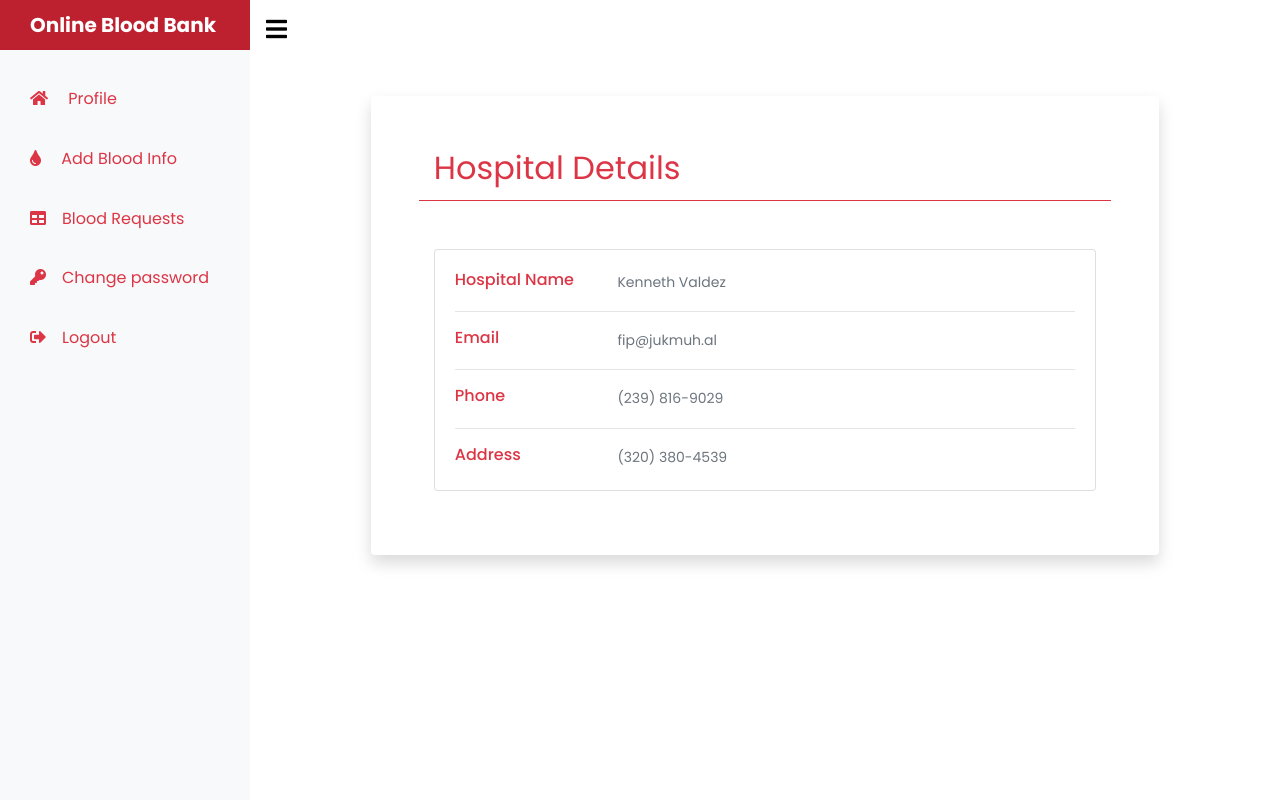
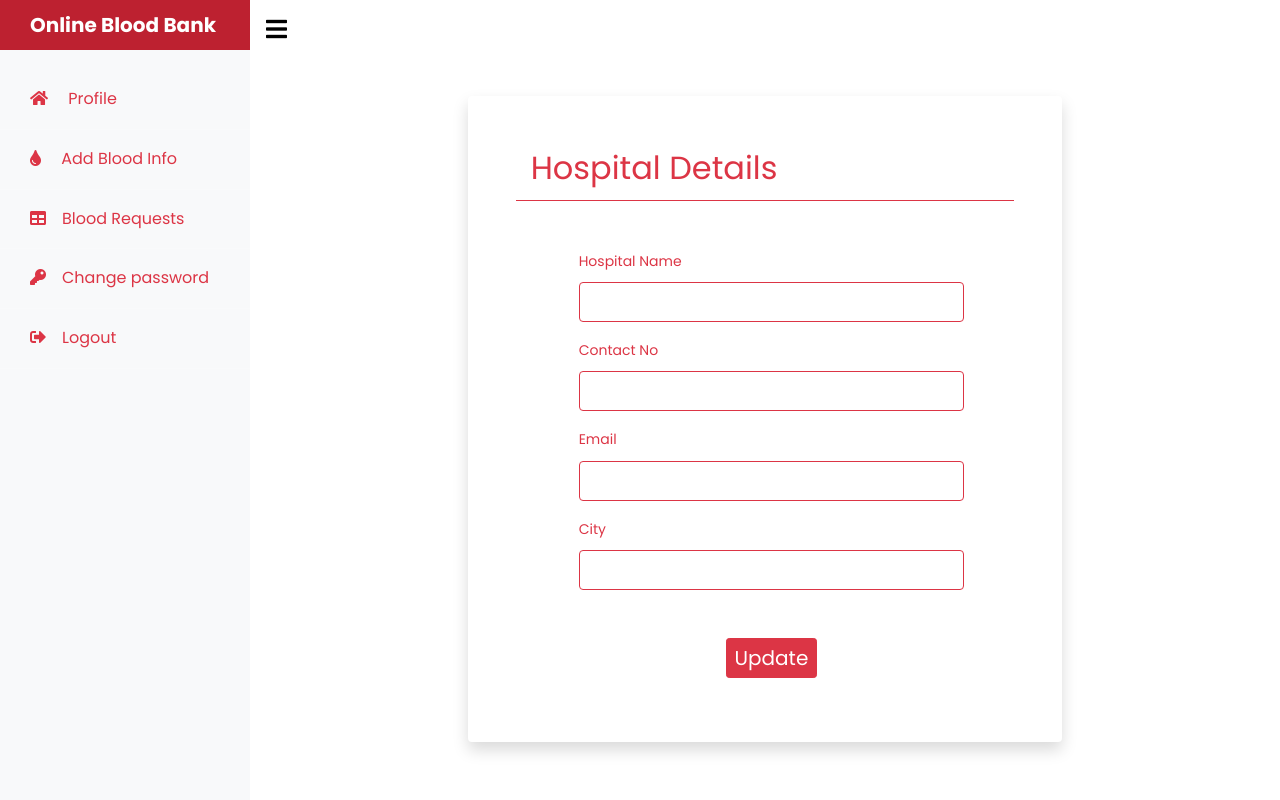
Before and after one commit to jayachandragoteti/Blood-Bank, a PHP site: page /Hospital/dashboard.php in a window 1280 px wide. Run offline with PHP 8.4, Linux system fonts and the light colour scheme; the visitor is signed in with stand-in values (Sample User, id 1).

Commit message:
Update dashboard.php

```diff
--- a/Hospital/dashboard.php
+++ b/Hospital/dashboard.php
@@ -28,44 +28,40 @@ if (!isset($_SESSION['HospitalLogin'])) {
 				<!-- End Header -->
 				<!-- Deatils-->
 				<div id="content" class="p-4 p-md-12 pt-5">
-				<div class="container col-md-10 ">
-					<div class="container overflow-hidden mt-5 p-5 bg-white rounded text-white shadow rounded bg-body">
-						<div class="container border-bottom border-danger mb-5">
-							<div class="head  mt-0 pl-0">
-								<h2 class="text-danger fw-bold large">Hospital Details </h2> </div>
-						</div>
-						<div class="col-md-12">
-							<div class="card mb-3">
-								<div class="card-body">
-									<div class="row">
-										<div class="col-sm-3 ">
-											<h6 class="mb-0 text-danger">Hospital Name</h6>
+				<div class="container col-md-8 ">
+				<div class="container mt-5 z-index">
+								<div class="container overflow-hidden mt-5 p-5 bg-white rounded text-white shadow rounded bg-body ">
+									<div class="container border-bottom border-danger mb-5">
+										<div class="head  mt-0 pl-0">
+											<h2 class="text-danger fw-bold large">Hospital Details</h2>
 										</div>
-										<div class="col-sm-9 text-secondary"> Kenneth Valdez </div>
 									</div>
-									<hr>
-									<div class="row">
-										<div class="col-sm-3">
-											<h6 class="mb-0 text-danger">Email</h6> </div>
-										<div class="col-sm-9 text-secondary"> fip@jukmuh.al </div>
-									</div>
-									<hr>
-									<div class="row">
-										<div class="col-sm-3">
-											<h6 class="mb-0 text-danger">Phone</h6> </div>
-										<div class="col-sm-9 text-secondary"> (239) 816-9029 </div>
-									</div>
-									<hr>
-									<div class="row">
-										<div class="col-sm-3">
-											<h6 class="mb-0 text-danger">Address</h6> </div>
-										<div class="col-sm-9 text-secondary"> (320) 380-4539 </div>
+									<div class="col-sm-10 ml-5 mt-3">
+										<form method="post" action="<?php echo $_SERVER['PHP_SELF']; ?>" class="md-5">
+
+											<div class="mb-3 text-danger">
+												<label for="HospitalName" class="form-label">Hospital Name</label>
+												<input type="text" class="form-control border-danger border shadow-none" name="HospitalName" id="HospitalName" required/>
+											</div>
+											<div class="mb-3 text-danger ">
+												<label for="contactNo" class="form-label">Contact No</label>
+												<input type="phone" name="HospitalContactNo" class="form-control border-danger border shadow-none" id="contactNo" required/>
+											</div>
+											<div class="mb-3 text-danger">
+												<label for="email" class="form-label">Email</label>
+												<input type="email" name="HospitalEmail" class="form-control border-danger border shadow-none" id="email" required/>
+											</div>
+											<div class="mb-3 text-danger ">
+												<label for="city" class="form-label">City</label>
+												<input type="text" name="HospitalCity" class="form-control border-danger  border shadow-none" id="city" list="citylist" required/>
+											</div>
+											<div class=" mb-3 text-danger text-center mt-5">
+												<input type="submit" class="btn btn-sm btn-danger fw-bold " name="Update" style="font-size:20px;" value="Update" />
+											</div>
+										</form>
 									</div>
 								</div>
-								<!--Section: Block Content-->
 							</div>
-						</div>
-					</div>
 				</div>
 				</div>
 						<!-- end change password -->
```
